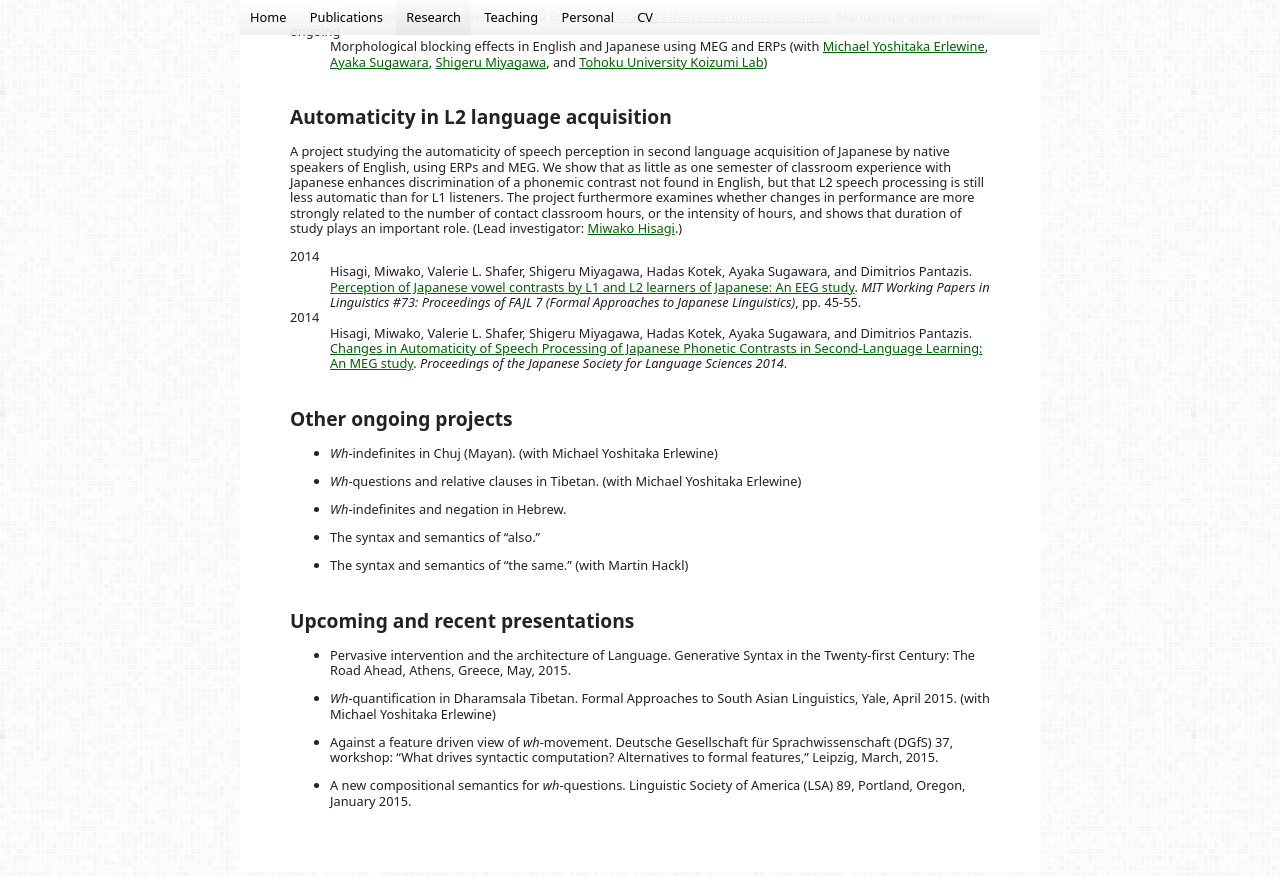
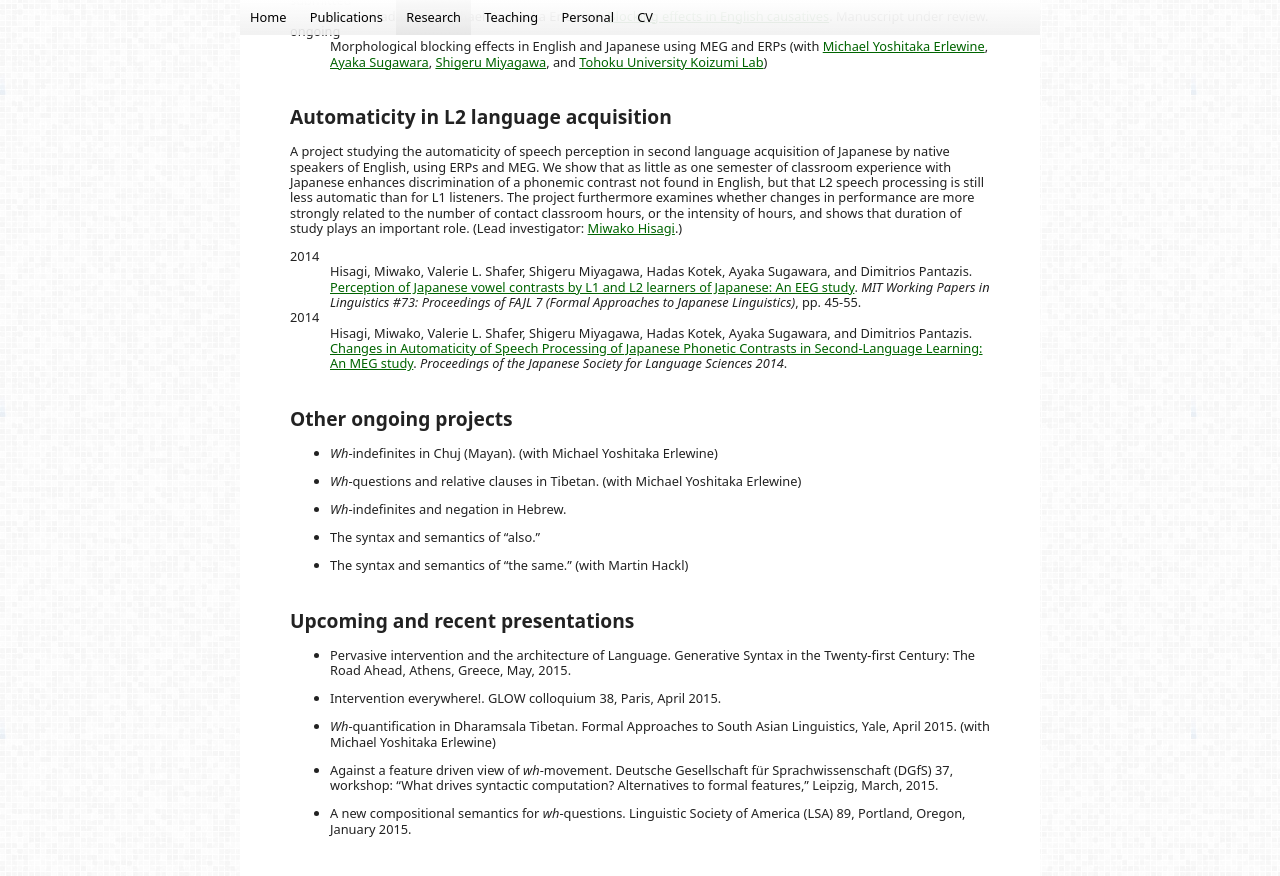
Before and after one commit to hkotek/hkotek.com, a Jekyll site: the page built from research.md, in a window 1280 px wide and 900 px high, scrolled down 1837 px. Shown: the top 876 px of the window. Built offline with Jekyll 4.4.1, drawn with Linux system fonts in a browser that asks for light colours.

Commit message:
glow update

```diff
--- a/research.md
+++ b/research.md
@@ -118,6 +118,8 @@ Upcoming and recent presentations
 ---------------------------------
 * Pervasive intervention and the architecture of Language. Generative Syntax in the Twenty-first Century: The Road Ahead, Athens, Greece, May, 2015.
 
+* Intervention everywhere!. GLOW colloquium 38, Paris, April 2015.
+
 * *Wh*-quantification in Dharamsala Tibetan. Formal Approaches to South Asian Linguistics, Yale, April 2015. (with Michael Yoshitaka Erlewine)
 
 * Against a feature driven view of *wh*-movement. Deutsche Gesellschaft für Sprachwissenschaft (DGfS) 37, workshop: “What drives syntactic computation? Alternatives to formal features,” Leipzig, March, 2015.
```
